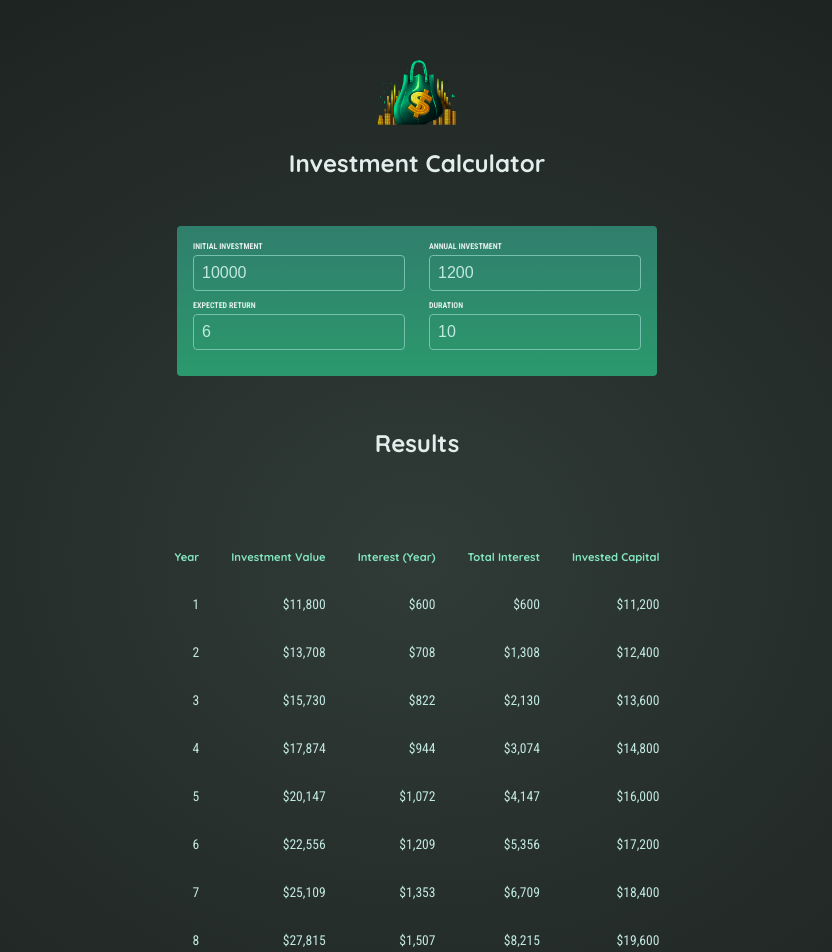
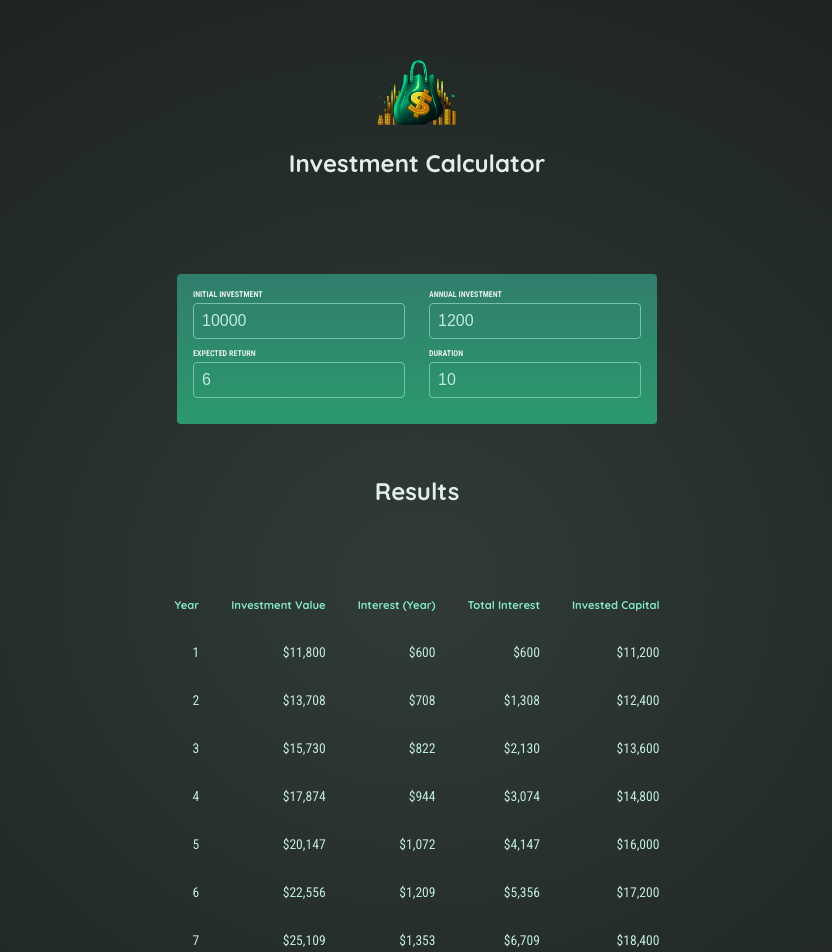
Before and after one commit to Archael/investmentCalculator, a React (Vite) app: page / in a window 1280 px wide. Shown: the top 952 px of the page, without its empty margins (223-1055 px from the left). Built offline with nearby package versions, Linux system fonts and the light colour scheme.

Commit message:
basic validation, center content

```diff
--- a/src/App.jsx
+++ b/src/App.jsx
@@ -12,6 +12,8 @@
     duration: 10,
   });
 
+  const inputIsValid = userInput.duration >= 1;
+
   function handleChange(inputIdentifier, newValue) {
     setUserInput((prevState) => {
       return {
@@ -22,11 +24,12 @@
     });
   }
   return (
-    <>
+    <div className="flex-center">
       <Header />
       <UserInput onChange={handleChange} userInput={userInput} />
-      <Results input={userInput} />
-    </>
+      {!inputIsValid && <p>Please enter a duration greater than zero.</p>}
+      {inputIsValid && <Results input={userInput} />}
+    </div>
   );
 }
 
--- a/src/components/Results.jsx
+++ b/src/components/Results.jsx
@@ -3,7 +3,7 @@
   const resultsData = calculateInvestmentResults(input);
   const initialInvestment = input.initialInvestment;
   return (
-    <div className="flex-center">
+    <>
       <h2>Results</h2>
       <table id="result">
         <thead>
@@ -34,7 +34,7 @@
           })}
         </tbody>
       </table>
-    </div>
+    </>
   );
 }
 
```
